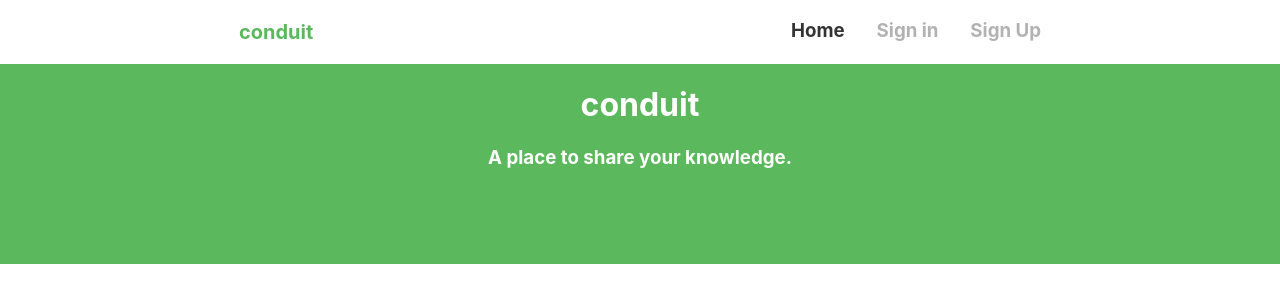
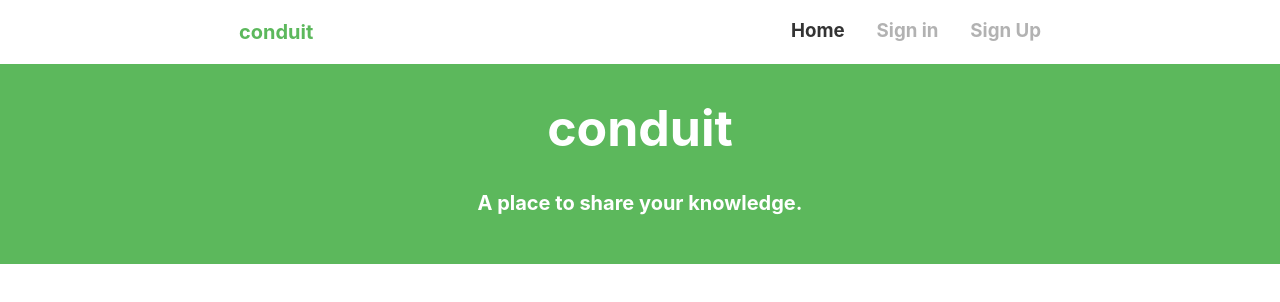
Before and after one commit to Adityasusrname/conduit-frontend-, a React (Create React App) app: page / in a window 1280 px wide. Shown: the top 302 px of the page. Built offline with nearby package versions, Linux system fonts and the light colour scheme.

Commit message:
Adjusted Header

```diff
--- a/src/components/Header.css
+++ b/src/components/Header.css
@@ -10,3 +10,11 @@
 .HeaderContents{
     color: #fff;
 }
+
+#name{
+    font-size: 50px;
+}
+
+#tagline{
+    font-size: 20px;
+}
--- a/src/components/Header.js
+++ b/src/components/Header.js
@@ -7,9 +7,9 @@ function Header(){
 
            <div className="HeaderContents">
 
-            <h1>conduit</h1>
+            <h1 id='name'>conduit</h1>
 
-            <h3>A place to share your knowledge.</h3>
+            <h3 id='tagline'>A place to share your knowledge.</h3>
 
             </div>
 
```
